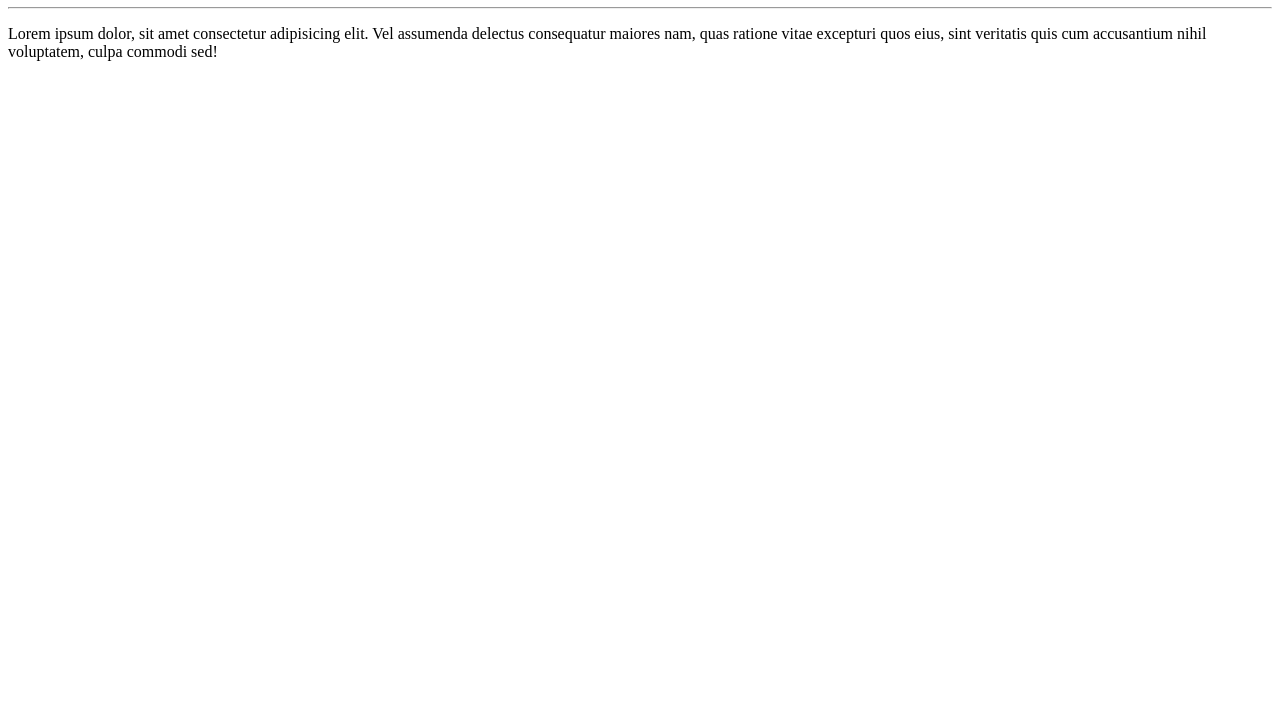
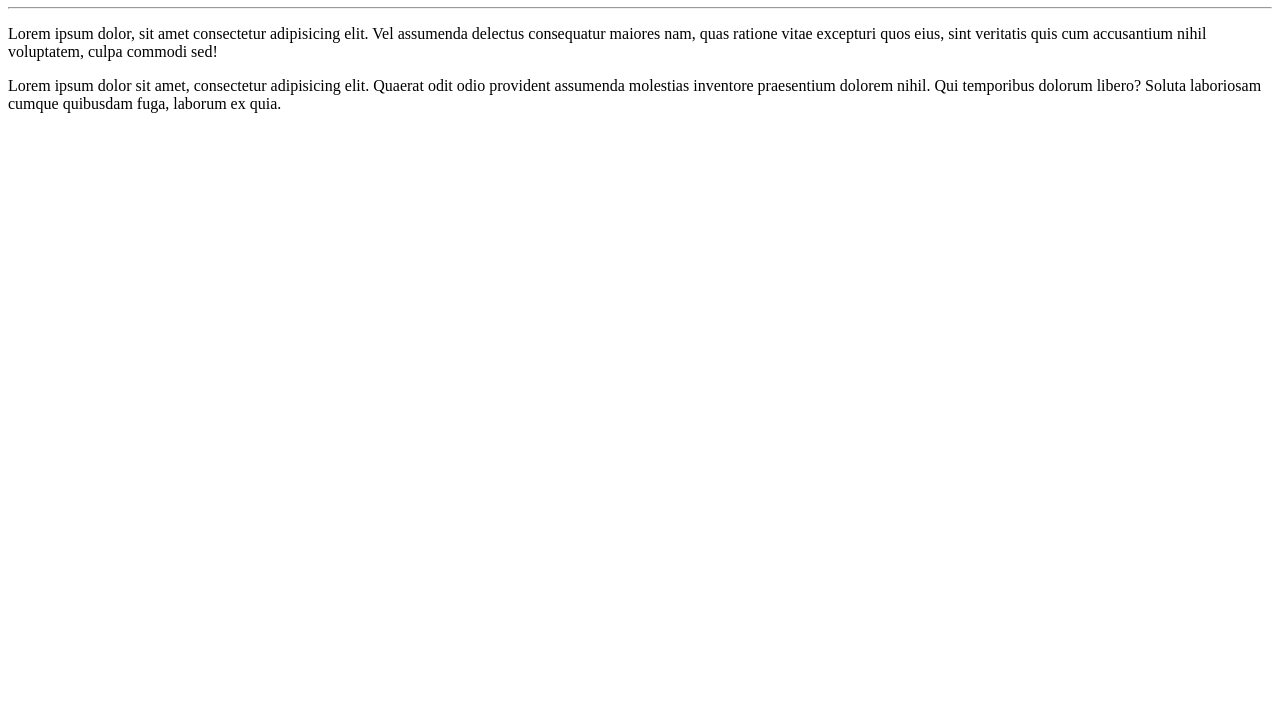
Before and after one commit to marcelo-py/Ola-Mundo, a plain HTML site: page site-exemplo/index.html in a window 1280 px wide. Shown: the part 73-800 px from the top of the page. Drawn offline with Linux system fonts and the light colour scheme.

Commit message:
adicionei um parágrafo

```diff
--- a/site-exemplo/index.html
+++ b/site-exemplo/index.html
@@ -10,5 +10,6 @@
     <h1>Olá, Mundo!!</h1>
     <hr>
     <p>Lorem ipsum dolor, sit amet consectetur adipisicing elit. Vel assumenda delectus consequatur maiores nam, quas ratione vitae excepturi quos eius, sint veritatis quis cum accusantium nihil voluptatem, culpa commodi sed!</p>
+    <p>Lorem ipsum dolor sit amet, consectetur adipisicing elit. Quaerat odit odio provident assumenda molestias inventore praesentium dolorem nihil. Qui temporibus dolorum libero? Soluta laboriosam cumque quibusdam fuga, laborum ex quia.</p>
 </body>
 </html>
```
